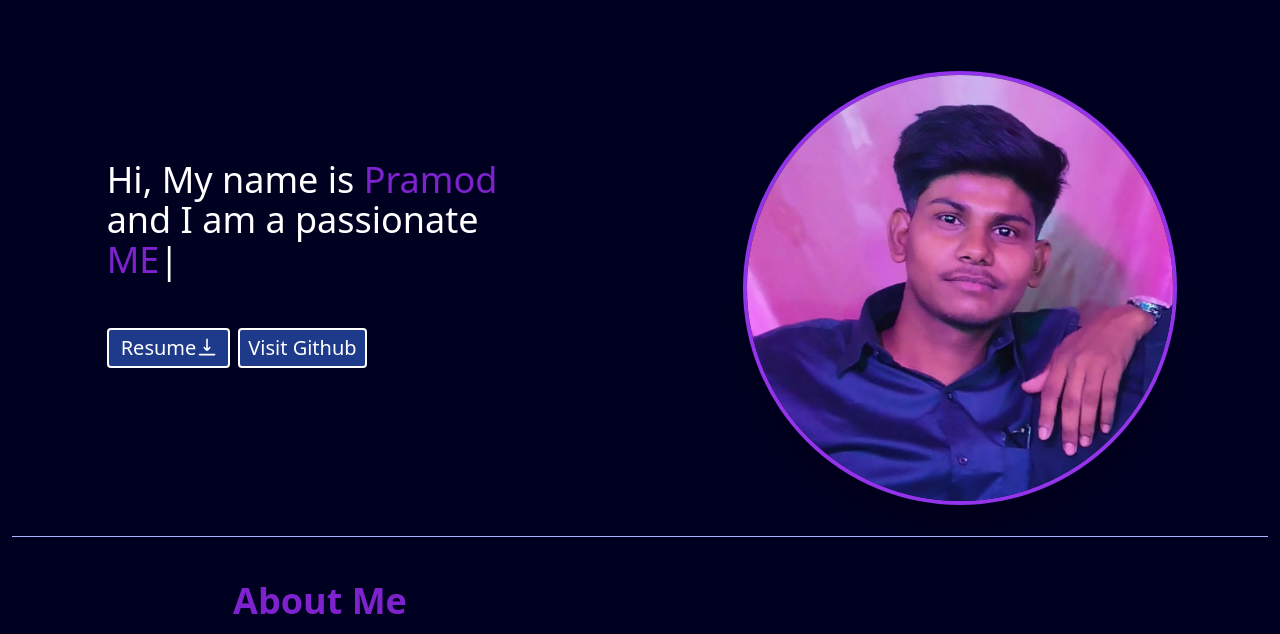
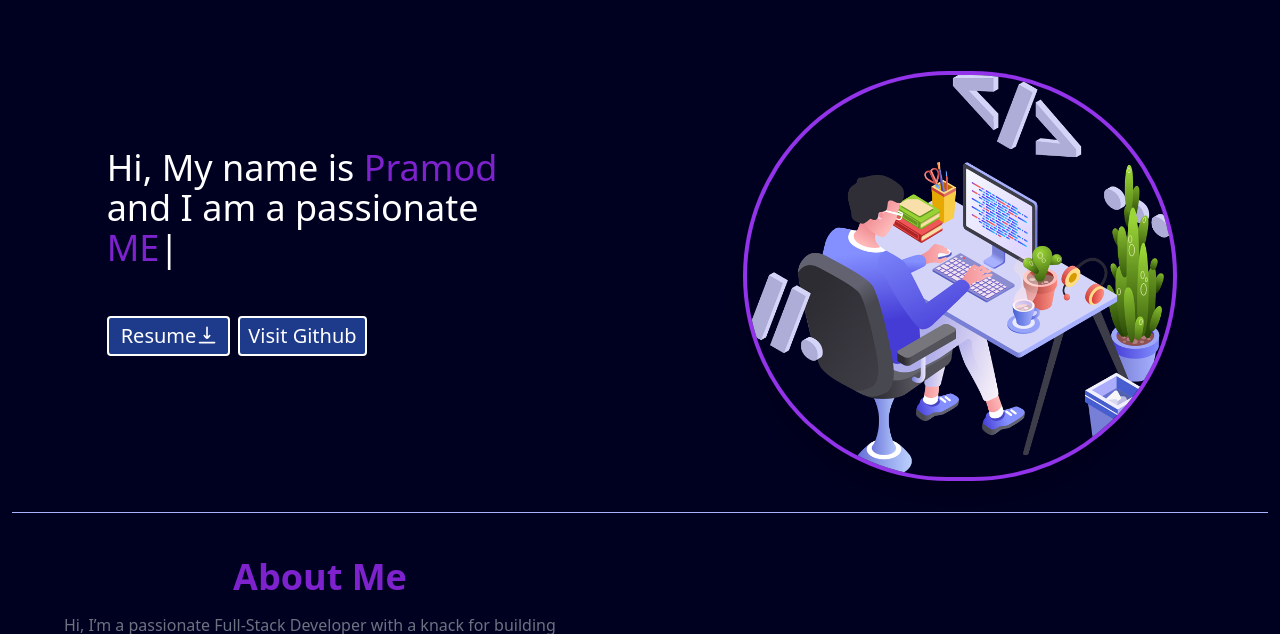
Before and after one commit to pramodDev07/Portfolio-Frontend, a website: page src/index.html in a window 1280 px wide. Shown: the part 85-719 px from the top of the page. Drawn offline with nearby package versions, Linux system fonts and the light colour scheme.

Commit message:
Update index.html image change

```diff
--- a/src/index.html
+++ b/src/index.html
@@ -127,7 +127,7 @@
         </div>
         <div class="w-8/12 lg:w-1/3 md:w-1/2 sm:w-2/4">
           <!-- <img src="assets/images/pramod.jpg" alt="Background" class="rounded-full sm:w-9/12 md:w-10/12 lg:w-full" /> -->
-          <img src="assets/images/pramod.jpg" alt="Background" class="rounded-full object-cover shadow-2xl ring-4 ring-purple-600 sm:w-9/12 md:w-10/12 lg:w-full" />
+          <img src="assets/images/bg.png" alt="Background" class="rounded-full object-cover shadow-2xl ring-4 ring-purple-600 sm:w-9/12 md:w-10/12 lg:w-full" />
         </div>
       </div>
       <div class="h-[1px] sm:flex hidden absolute -bottom-9 right-0 left-0 bg-indigo-300 mx-3"></div>
```
